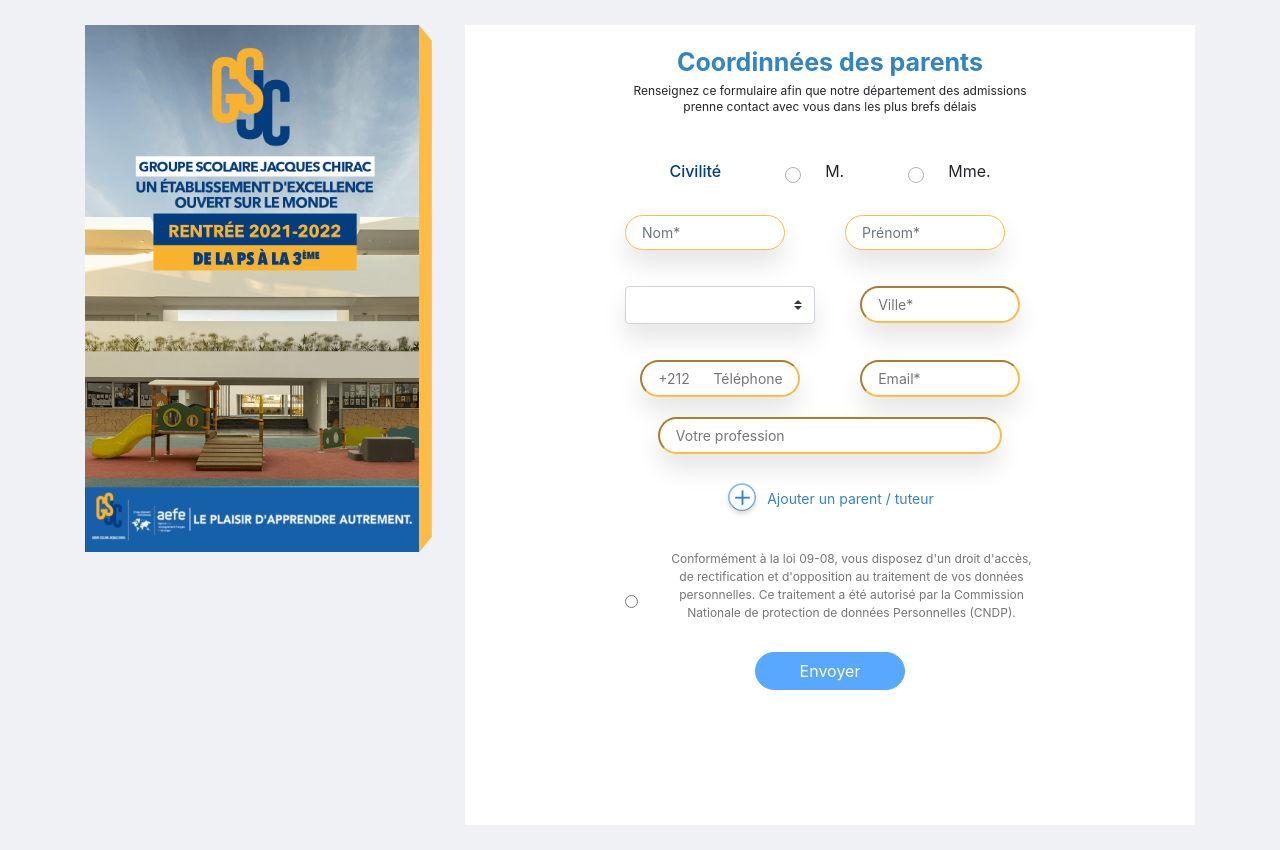
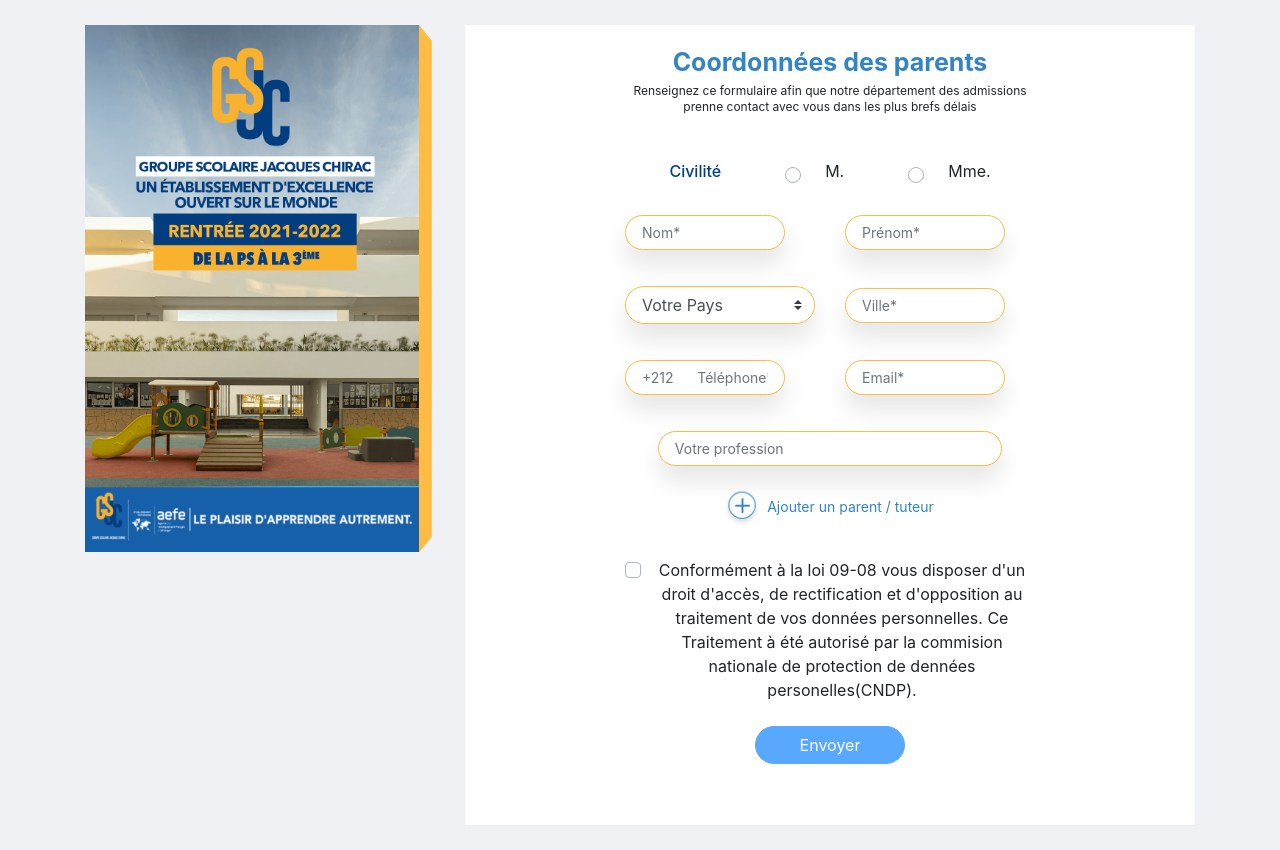
Before and after one commit to youssef-hannaf/lp-gsjc, a Vue app: page /parent in a window 1280 px wide. Built offline with nearby package versions, Linux system fonts and the light colour scheme.

Commit message:
maj du 09.04.2021

```diff
--- a/src/components/confirm.vue
+++ b/src/components/confirm.vue
@@ -0,0 +1,20 @@
+<template>
+<div class="modal-card confirmation-modal" style="width: auto">
+    <section class="modal-card-body">
+        <span class="check-icon"><font-awesome-icon icon="check"/></span>
+        <h4>Votre demande a bien été envoyée</h4>
+        <p>L'équipe GSJC vous contacterez dans les plus brefs délais</p>
+        <b-button type="is-primary" v-on:click="$emit('close')">Terminer</b-button>
+    </section>
+</div>
+</template>
+
+<script>
+export default {
+
+}
+</script>
+
+<style lang="scss">
+
+</style>
--- a/src/components/parent.vue
+++ b/src/components/parent.vue
@@ -15,7 +15,7 @@
             <div id="main_right">
               <div id="main_right_header">
                  <formHeader
-                    title="Coordinnées des parents"
+                    title="Coordonnées des parents"
                     subtitle="Renseignez ce formulaire afin que notre département des admissions prenne contact avec vous dans les plus brefs délais"
                  />
               <parentInfo v-for="(item, index) in getParents" :key="index" :parent="item"/>
@@ -46,10 +46,10 @@
                   <div class="row">
                       <div class="col-sm-6">
                         <b-form-group>
-                          <b-select :expanded="true" v-model="parent.pays" class="custom-select-parent" placeholder="Votre Pays*">
-                            <option v-for="country in countries"
+                          <b-select :expanded="true" v-model="parent.pays"  class="select-country aw-select" placeholder="Votre Pays">
+                            <option v-for="(country, index) in countries"
                                           :value="country.code"
-                                          :key="country.code"
+                                          :key="index"
                             >
                                 {{country.name}}
                             </option>
@@ -57,35 +57,49 @@
                         </b-form-group>
                       </div>
                       <div class="col-sm-6">
-                         <input id="ville" type="text" placeholder="Ville*" v-model="parent.ville">
+                        <b-form-group>
+                           <b-input id="ville" type="text" placeholder="Ville*" v-model="parent.ville"></b-input>
+                        </b-form-group>
                       </div>
                   </div>
                   <div class="row">
                       <div class="col-sm-6">
-                        <input id="telephone" type="text" placeholder="+212      Téléphone*" v-model="parent.telephone">
+                        <b-form-group>
+                            <b-input id="telephone" type="text" placeholder="+212      Téléphone*" v-model="parent.telephone"></b-input>
+                        </b-form-group>
                       </div>
                       <div class="col-sm-6">
-                         <input id="email" type="text" placeholder="Email*" v-model="parent.email">
+                          <b-form-group>
+                            <b-input id="email" type="text" placeholder="Email*" v-model="parent.email"></b-input>
+                         </b-form-group>
                       </div>
                   </div>
                   <div class="row">
                       <div class="col-sm-12">
-                        <input id="profession" type="text" placeholder="Votre profession" v-model="parent.profession">
+                        <b-form-group>
+                            <b-input id="profession" type="text" placeholder="Votre profession" v-model="parent.profession"></b-input>
+                        </b-form-group>
                       </div>
                   </div>
                   <div class="mb-4">
                     <button  class="btn-add-parent" v-if="IsAllowToAddParent" :disabled="!Validated" @click="addNewParent">Ajouter un parent / tuteur</button>
                   </div>
-                 <div class="mb-4">
-                   <div id="loi">
-                     <input id="radio3" type="radio" v-model="confirmed">
-                   <label for="radio3">Conformément à la loi 09-08, vous disposez d'un droit d'accès, de rectification et d'opposition au traitement de vos données personnelles. Ce traitement a été autorisé par la Commission Nationale de protection de données Personnelles (CNDP).</label>
+                 <div class="mb-4 loi">
+                    <b-form-group class="usage-confirmed mb-0 ">
+                        <b-checkbox
+                            id="usage-confirmed"
+                            v-model="confirmed"
+                            name="usage-confirmed"
+                            type="is-warning"
+                            >
+                            Conformément à la loi 09-08 vous disposer d'un droit d'accès, de rectification et d'opposition au traitement de vos données personnelles. Ce Traitement à été autorisé par la commision nationale de protection de dennées personelles(CNDP).
+                        </b-checkbox>
+                    </b-form-group>
+                 </div>
+                   <div class="mb-4">
+                     <b-button :disabled="!Validated || !confirmed" @click="nexStep"  pill variant="primary" class="jevalide">{{buttonText}}</b-button>
                    </div>
-                   <div class="mb-4">
 
-                     <b-button :disabled="!Validated || !setConfirmed" @click="nexStep"  pill variant="primary" class="jevalide">{{buttonText}}</b-button>
-                   </div>
-                </div>
 
               </div>
             </div>
@@ -101,6 +115,7 @@
 
 <script>
 //console.log(getParents);
+//console.log(parent.pays)
 import {mapMutations,mapGetters} from "vuex";
 import formHeader from "./formHeader"
 import parentInfo from './parentInfo.vue'
@@ -115,14 +130,23 @@
   ,
    data:function(){
     return{
+      options: [
+                {value: '', text: 'Votre pays'},
+                {value: 'A', text: 'maroc'},
+                {value: 'B', text: 'Algerie'},
+                {value: 'c', text: 'France'},
+                {value: 'D', text: 'Espagne'}
+
+            ],
         errors: {},
         confirmed:false,
         countries: countries,
+        option:"",
         parent:{
           civilite:null,
           nom:null,
           prenom:null,
-          pays:null,
+          pays:"",
           ville:null,
           telephone:null,
           email:null,
@@ -254,7 +278,7 @@
             }*/
 
         },
-        watch: {
+       watch: {
         /*'parent.paye': function(newVal, oldVal){
             let phoneCode = phones.find(x => x.code  == newVal);
             if(phoneCode){
@@ -262,10 +286,10 @@
             }
         },*/
 
-        setConfirmed : function(newVal){
+        confirmed : function(newVal,){
             this.setConfirmed(newVal);
         }
-    },
+        },
        computed:{
         /*parents(){
           return this.$store.state.parents
--- a/src/components/parentInfo.vue
+++ b/src/components/parentInfo.vue
@@ -1,7 +1,7 @@
 <template>
     <div>
         <div class="parent_info">
-            <b-button class="button-delete" v-on:click="deleteParent(parent)" type="is-primary"><font-awesome-icon :icon="['fas', 'user-times']"/></b-button>
+            <b-button class="button-delete" v-on:click="deleteParent(parent)" type="is-primary"><font-awesome-icon :icon="['fas', 'times']"/></b-button>
             <div class="row">
                     <div class="col-md-5"><div class="parent_name">{{parent.civilite}}.{{parent.nom + ' ' + parent.prenom}}</div></div>
                     <div class="col-md-7"><div class="parent_tel">Tel:{{parent.telephone}}</div></div>
--- a/src/static/countries.js
+++ b/src/static/countries.js
@@ -1,4 +1,8 @@
 export const countries=[
+    {
+        name:"Votre Pays",
+        code:""
+    },
     {
         name:"Maroc",
         code:"MA"
--- a/src/style.scss
+++ b/src/style.scss
@@ -89,6 +89,9 @@
     p{
         line-height: 16px;
         font-size: 12px;
+    }
+    .col-sm-6{
+        margin: auto;
     }
 }
 #main_right_header{
@@ -228,8 +231,19 @@
 
 }
 .parent_info{
-    border:1px solid gray;
-    padding: 10px;
+
+        border: 1px solid hsla(0,0%,76.1%,.5);
+        border-radius: 5px;
+        position: relative;
+        padding: 12px;
+        margin-bottom: 15px;
+
+    button, button:hover{
+        background: transparent;
+        border: none;
+        color: black;
+    }
+
     .parent_name{
         color: #023e7f;
         font-weight: bold;
@@ -241,6 +255,7 @@
         margin-left: -15px;
     }
 }
+
 .custom-select{
     box-shadow: 0 15px 25px rgb(0 0 0 / 10%);
     border-color: #febc44;
@@ -254,16 +269,16 @@
 .button-delete{
     padding: 0!important;
     background: transparent;
-    color: $secondColor;
-    font-size: 18px;
+    cursor: pointer;
+    z-index: 2;
+
     position: absolute;
-    padding: 0;
-    top: 107px;
-    right: 118px;
-    height: auto;
-    cursor: pointer;
-    opacity: 0.8;
-    z-index: 2;
+    top: 10px;
+    right: 10px;
+    width: 12px;
+    height: 12px;
+    border: none;
+
     &:hover,
     &:focus{
         background: transparent;
@@ -282,3 +297,15 @@
         justify-content: center;
     }
 }
+.select-country  {
+
+        box-shadow: 0 15px 25px rgba(0,0,0,.1);
+        border-color: #febc44!important;
+        font-size: 14px;
+        padding: .375rem 1rem!important;
+        border-radius: 30px!important;
+
+}
+#profession{
+    margin: 0 auto;
+}
```
Also changed, not shown: 1 other file (tests, documents, lock files or other folders).
